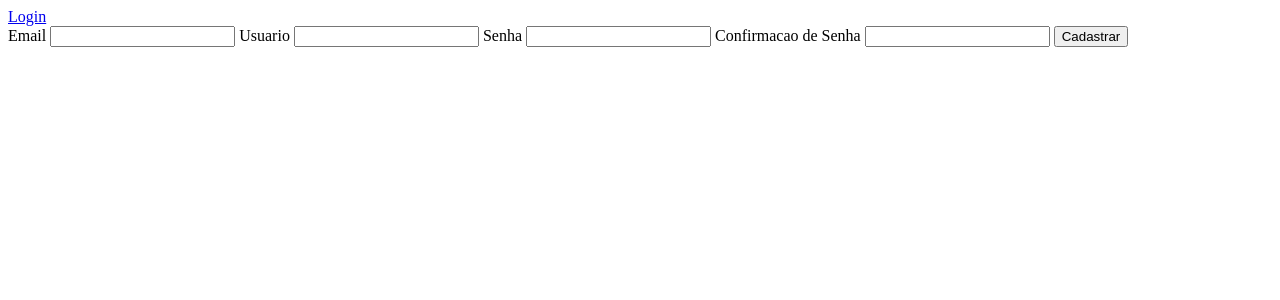
After one commit to Davi-op/atividadeBancoPhyton, a Flask app: page /criarconta in a window 1280 px wide. The commit adds this page. Shown: the top 300 px of the page. Run offline with Flask 3, Linux system fonts and the light colour scheme.

Commit message:
atualizaçãoForms

```diff
--- a/Projeto/forms.py
+++ b/Projeto/forms.py
@@ -1,22 +1,88 @@
 from flask_wtf import FlaskForm
-from wtforms import StringField, PasswordField, SubmitField
-from wtforms.validators import DataRequired , Email , EqualTo , Length , ValidationError
+from wtforms import (
+    StringField,
+    PasswordField,
+    SubmitField
+)
+
+from wtforms.validators import (
+    DataRequired,
+    Email,
+    EqualTo,
+    Length,
+    ValidationError
+)
+
 from Projeto.models import Usuario
 
+
 class LoginForm(FlaskForm):
-    email = StringField('Email', validators=[DataRequired(), Email()])
-    senha = PasswordField('Senha', validators=[DataRequired(), Length(min=6)])
-    botao_confirmacao = SubmitField('Fazer login')
+
+    email = StringField(
+        'Email',
+        validators=[
+            DataRequired(),
+            Email()
+        ]
+    )
+
+    senha = PasswordField(
+        'Senha',
+        validators=[
+            DataRequired(),
+            Length(min=6)
+        ]
+    )
+
+    botao_confirmacao = SubmitField(
+        'Fazer login'
+    )
+
 
 class FormCriarConta(FlaskForm):
-    email = StringField('Email', validators=[DataRequired(), Email()])
-    username = StringField('Usuario', validators=[DataRequired()])
-    senha = PasswordField('Senha', validators=[DataRequired(), Length(min=6)])
-    confirmacao_senha = PasswordField ('Confirmacao de Senha', validators=[DataRequired(), EqualTo('senha')])
-    botao = (SubmitField('Cadastrar'))
 
+    username = StringField(
+        'Usuario',
+        validators=[
+            DataRequired()
+        ]
+    )
+
+    email = StringField(
+        'Email',
+        validators=[
+            DataRequired(),
+            Email()
+        ]
+    )
+
+    senha = PasswordField(
+        'Senha',
+        validators=[
+            DataRequired(),
+            Length(min=6)
+        ]
+    )
+
+    confirmacao_senha = PasswordField(
+        'Confirmacao de Senha',
+        validators=[
+            DataRequired(),
+            EqualTo('senha')
+        ]
+    )
+
+    botao_confirmacao = SubmitField(
+        'Cadastrar'
+    )
 
     def validate_email(self, email):
-        usuario = Usuario.query.filter_by(email=email.data).first()
+
+        usuario = Usuario.query.filter_by(
+            email=email.data
+        ).first()
+
         if usuario:
-            raise ValidationError("Esse email ja esta cadastrado, crie outro ou faça login para continuar")
+            raise ValidationError(
+                'Esse email ja esta cadastrado'
+            )
--- a/Projeto/routes.py
+++ b/Projeto/routes.py
@@ -1,19 +1,92 @@
-from Projeto import app
-from flask import render_template , url_for
-from flask_login import login_required
-from Projeto.forms import LoginForm , FormCriarConta
+from Projeto import (
+    app,
+    bcrypt,
+    database
+)
 
-@app.route('/' , methods=['GET', 'POST'])
+from flask import (
+    render_template,
+    url_for,
+    redirect
+)
+
+from flask_login import (
+    login_user,
+    login_required
+)
+
+from Projeto.forms import (
+    LoginForm,
+    FormCriarConta
+)
+
+from Projeto.models import Usuario
+
+@app.route('/', methods=['GET', 'POST'])
 def homepage():
+
     formLogin = LoginForm()
-    return render_template('homepage.html', form = formLogin)
+
+    return render_template(
+        'homepage.html',
+        form=formLogin
+    )
+
 
 @app.route('/criarconta', methods=['GET', 'POST'])
 def criarconta():
+
     formcriarconta = FormCriarConta()
-    return render_template('criarconta.html', form=formcriarconta)
 
+    if formcriarconta.validate_on_submit():
+
+        try:
+
+            senha = bcrypt.generate_password_hash(
+                formcriarconta.senha.data
+            ).decode('utf-8')
+
+            usuario = Usuario(
+
+                username=formcriarconta.username.data,
+
+                email=formcriarconta.email.data,
+
+                senha=senha
+            )
+
+            database.session.add(
+                usuario
+            )
+
+            database.session.commit()
+
+            login_user(
+                usuario,
+                remember=True
+            )
+
+            return redirect(
+                url_for(
+                    'perfil',
+                    usuario=usuario.username
+                )
+            )
+
+        except Exception as erro:
+
+            database.session.rollback()
+
+            print(erro)
+    return render_template(
+        'criarconta.html',
+        form=formcriarconta
+    )
 @app.route('/perfil/<usuario>')
 @login_required
 def perfil(usuario):
-    return render_template('perfil.html', usuario=usuario)
+
+    return render_template(
+        'perfil.html',
+        usuario=usuario
+    )
--- /dev/null
+++ b/Projeto/templates/criarconta.html
@@ -0,0 +1,35 @@
+{% extends "homepage.html" %}
+
+
+{%block titulo %}
+Criar conta
+{% endblock %}
+
+{%block body %}
+<a href="{{ url_for('homepage') }}">Login</a>
+
+
+{%block formulario%}
+<form method="POST" >
+    {{ form.csrf_token }}
+
+
+    {{ form.email.label }}
+    {{ form.email() }}
+
+    {{ form.username.label }}
+    {{ form.username() }}
+
+
+    {{form.senha.label}}
+    {{form.senha()}}
+
+
+    {{form.confirmacao_senha.label}}
+    {{form.confirmacao_senha()}}
+
+    {{ form.botao_confirmacao() }}
+
+</form>
+{%endblock%}
+{%endblock%}
--- a/Projeto/templates/homepage.html
+++ b/Projeto/templates/homepage.html
@@ -12,9 +12,26 @@
 
 <h1>Homepage</h1>
 
-<a href="{{ url_for('perfil', usuario='Davi') }}">
-    Ir para meu Perfil
-</a>
+<a href="{{ url_for('perfil', usuario='Davi') }}"></a>
+<a href="{{ url_for('criarconta')}}">Criar conta</a>
+
+{%block formulario %}
+<form method="POST">
+
+        {{form.csrf_token }}
+
+        {{form.email.label }}
+        {{form.email() }}
+
+        {{form.senha.label }}
+        {{form.senha() }}
+
+        {{form.botao_confirmacao() }}
+
+
+
+</form>
+ {% endblock %}
 {% endblock %}
 </body>
 </html>
```
Also changed, not shown: Projeto/models.py (+48 -20 lines), criar banco.py (deleted), instance/database.db (deleted).
